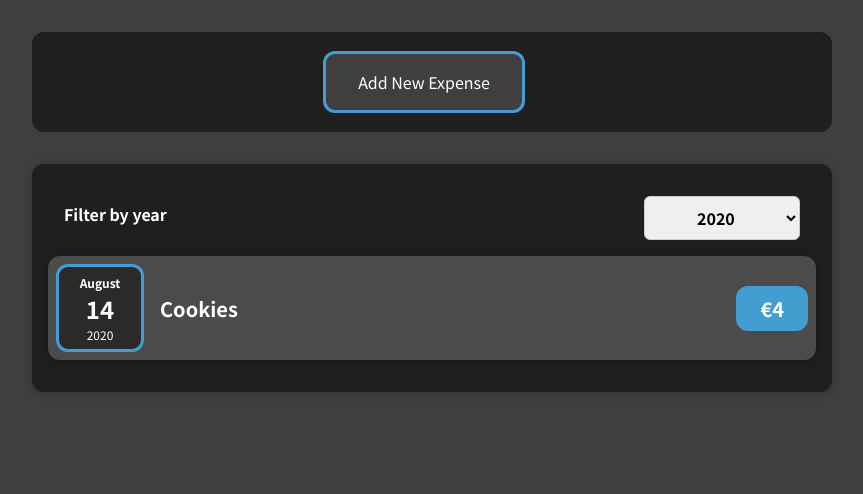
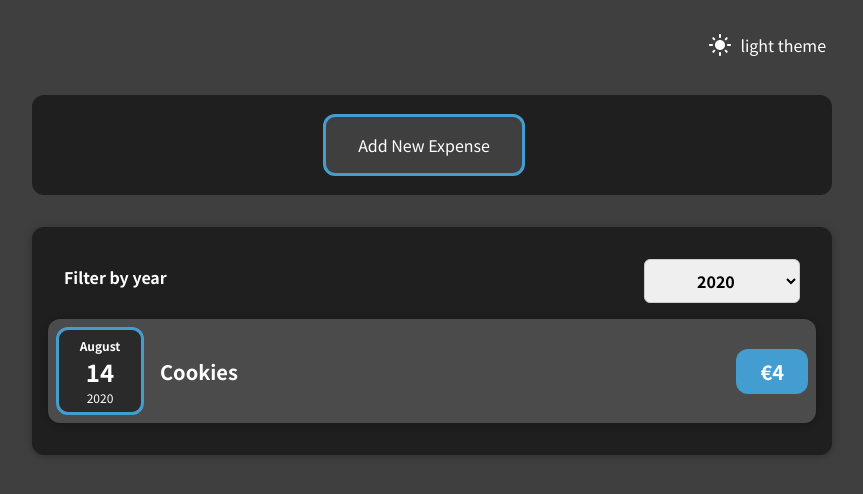
Before and after one commit to Alicino88/React-expense-tracker, a React (Create React App) app: page / in a window 1280 px wide. Shown: the top 494 px of the page, without its empty margins (208-1071 px from the left). Built offline with nearby package versions, Linux system fonts and the light colour scheme.

Commit message:
Created ThemeSwitch.js

```diff
--- a/src/App.js
+++ b/src/App.js
@@ -6,6 +6,7 @@ import Expenses from "./components/Expenses/Expenses";
 import NewExpense from "./components/NewExpense/NewExpense";
 import { useState } from "react";
 import { DarkModeProvider } from "./components/Context/LightModeContext";
+import ThemeSwitch from "./components/ThemeSwitch/ThemeSwitch";
 
 function App() {
   const INITIAL_EXPENSES = [
@@ -44,6 +45,7 @@ function App() {
   return (
     <>
       <DarkModeProvider>
+        <ThemeSwitch />
         <NewExpense onAddExpense={addExpenseHandler} />
         <Expenses items={expenses} />
       </DarkModeProvider>
--- /dev/null
+++ b/src/components/ThemeSwitch/ThemeSwitch.css
@@ -0,0 +1,29 @@
+.theme-switch-container {
+  width: 50rem;
+  margin: 0 auto;
+  margin-top: 2rem;
+  display: flex;
+  justify-content: flex-end;
+}
+
+.button-dark {
+  color: white;
+  background-color: #3f3f3f;
+  border: none;
+  font: inherit;
+  cursor: pointer;
+  display: flex;
+}
+
+.button-light {
+  color: #3f3f3f;
+  background-color: white;
+  border: none;
+  font: inherit;
+  cursor: pointer;
+  display: flex;
+}
+
+.icon-style {
+  margin-right: 0.5rem;
+}
--- /dev/null
+++ b/src/components/ThemeSwitch/ThemeSwitch.js
@@ -0,0 +1,31 @@
+import "./ThemeSwitch.css";
+import { useContext } from "react";
+import { DarkModeContext } from "../Context/LightModeContext";
+import LightModeIcon from "@mui/icons-material/LightMode";
+import DarkModeIcon from "@mui/icons-material/DarkMode";
+
+function ThemeSwitch() {
+  const { lightMode, toggleMode } = useContext(DarkModeContext);
+  return (
+    <div className={["theme-switch-container"]}>
+      {!lightMode && (
+        <button className={["button-dark"]} onClick={toggleMode}>
+          <span>
+            <LightModeIcon className={["icon-style"]} />
+          </span>{" "}
+          light theme
+        </button>
+      )}
+      {lightMode && (
+        <button className={["button-light"]} onClick={toggleMode}>
+          <span>
+            <DarkModeIcon className={["icon-style"]} />
+          </span>
+          dark theme
+        </button>
+      )}
+    </div>
+  );
+}
+
+export default ThemeSwitch;
```
